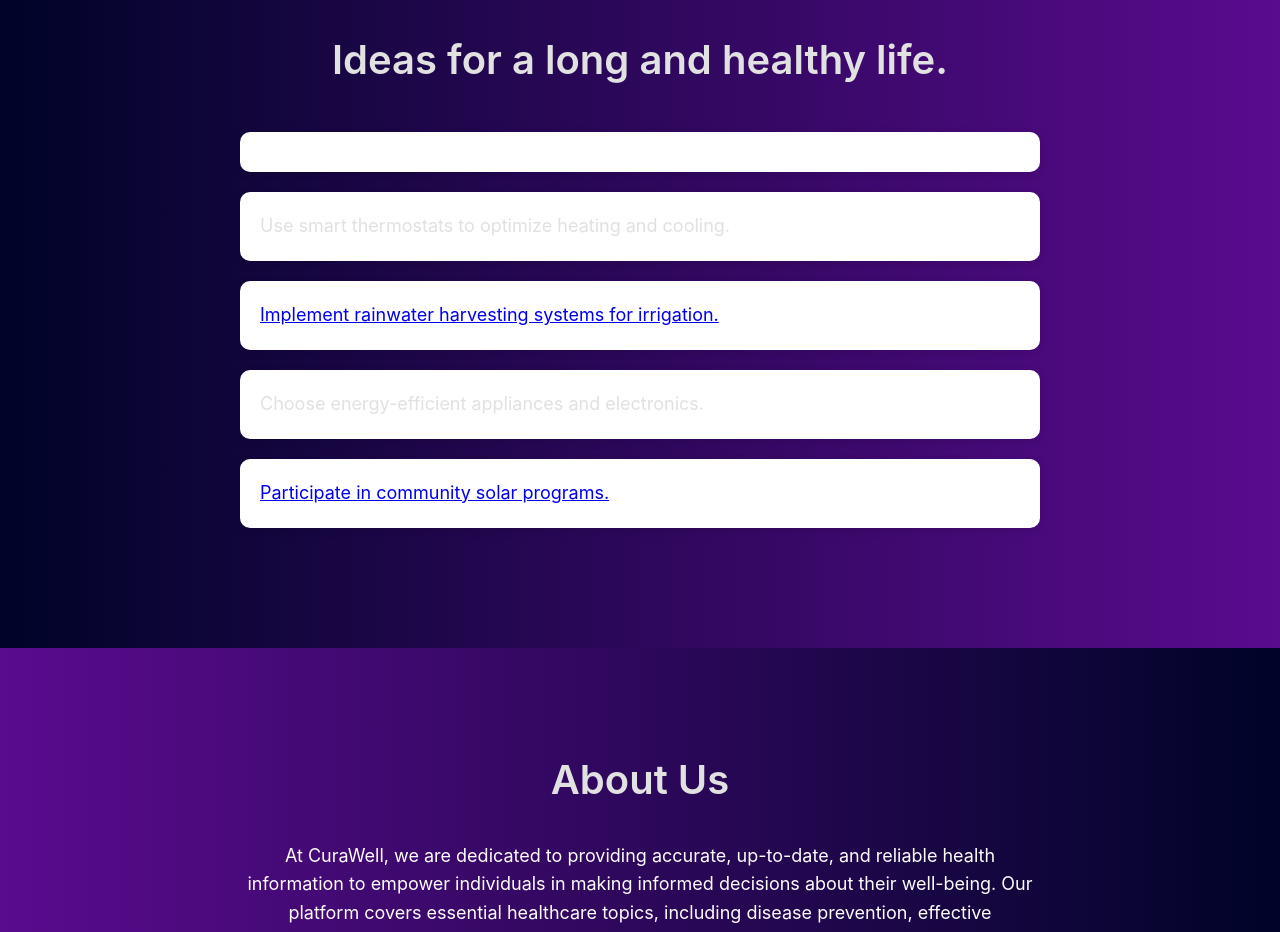
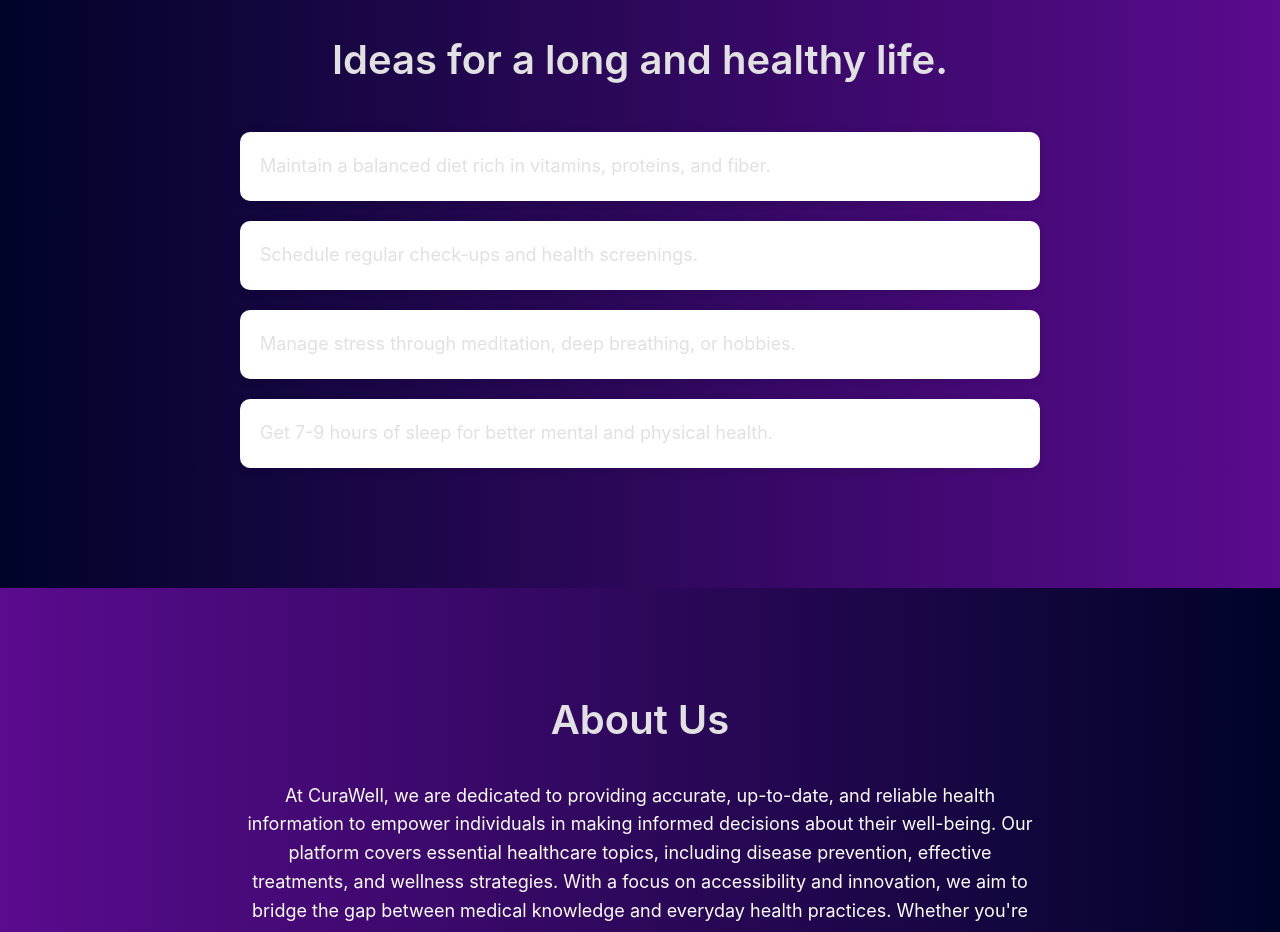
Before and after one commit to Ashishshankar26/CuraWell, a plain HTML site: page homepage.html in a window 1280 px wide. Shown: the part 1820-2752 px from the top of the page. Drawn offline with Linux system fonts and the light colour scheme.

Commit message:
Add files via upload

```diff
--- a/homepage.html
+++ b/homepage.html
@@ -57,11 +57,10 @@
     <section id="ideas" class="ideas">
         <h2>Ideas for a long and healthy life.</h2>
         <ul>
-            <li></li>
-            <li>Use smart thermostats to optimize heating and cooling.</li>
-            <a href="https://www.blackbox.ai/chat/GrwI8hg"><li>Implement rainwater harvesting systems for irrigation.</li></a>
-            <li>Choose energy-efficient appliances and electronics.</li>
-            <a href="https://www.ceew.in/sites/default/files/scaling-community-solar-for-net-zero-electricty-and-power-sector-decarbonisation.pdf"><li>Participate in community solar programs.</li></a>
+            <li>Maintain a balanced diet rich in vitamins, proteins, and fiber.</li>
+            <li>Schedule regular check-ups and health screenings.</li>
+            <li>Manage stress through meditation, deep breathing, or hobbies.</li>
+            <li>Get 7-9 hours of sleep for better mental and physical health.</li>
         </ul>
     </section>
     <style>
@@ -111,18 +110,5 @@
     <script src="https://cdn.botpress.cloud/webchat/v2.2/inject.js"></script>
 <script src="https://files.bpcontent.cloud/2025/01/30/15/20250130154605-4NKS6GQ7.js"></script>
 
-
-    <!-- <script>
-        window.botpressWebChat.init({
-        botId: "3443e3d2-ca95-466a-9a5d-fcd1705c0938",
-        host: "https://cdn.botpress.cloud/webchat/v2",
-        botName: "Healthcare Assistant",
-        stylesheet: "https://cdn.botpress.cloud/webchat/v2/themes/default.css",
-        avatarUrl: "https://yourwebsite.com/path-to-avatar.png",
-        showPoweredBy: false,
-        useSessionStorage: true
-        });
-    </script> -->
-
 </body>
 </html>
```
